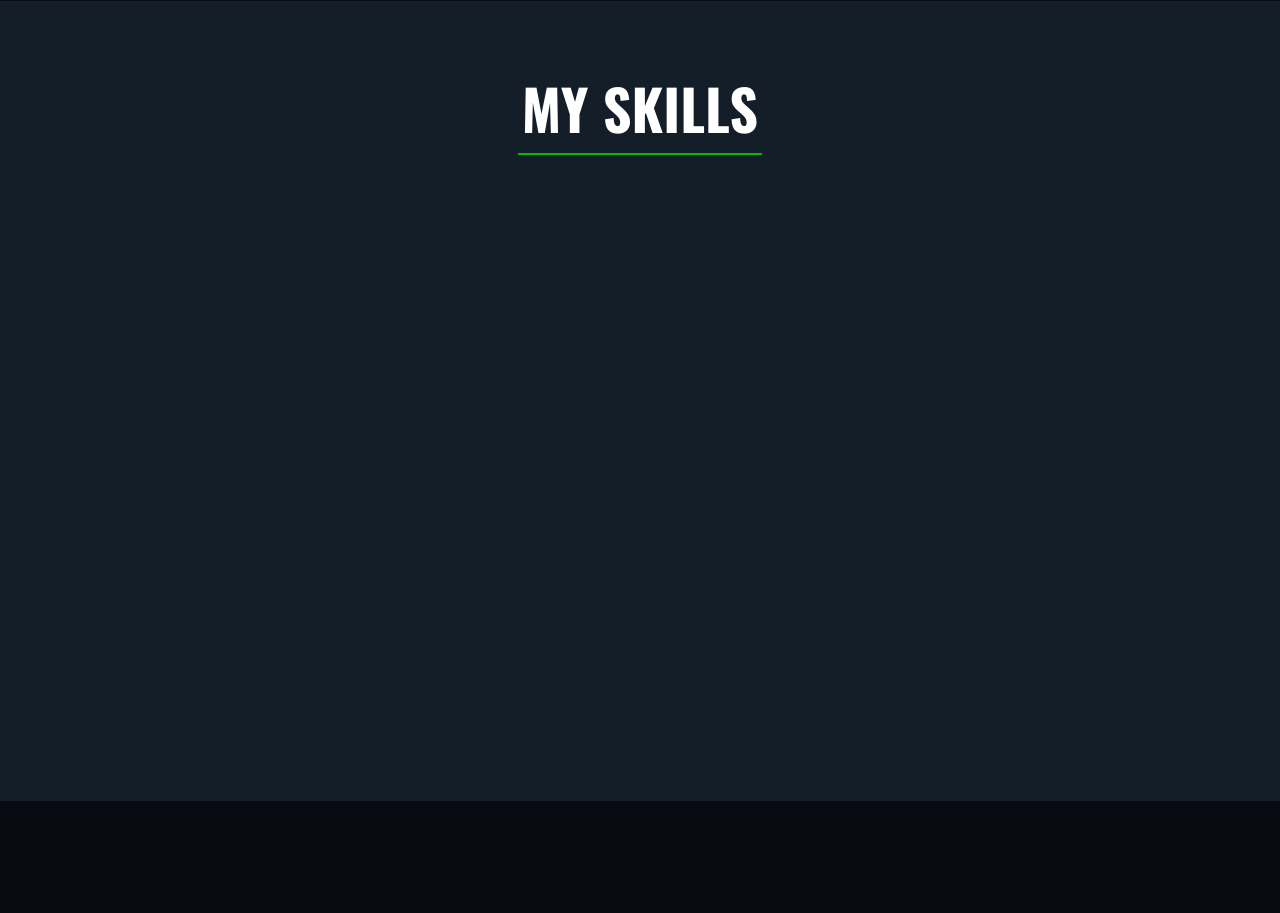
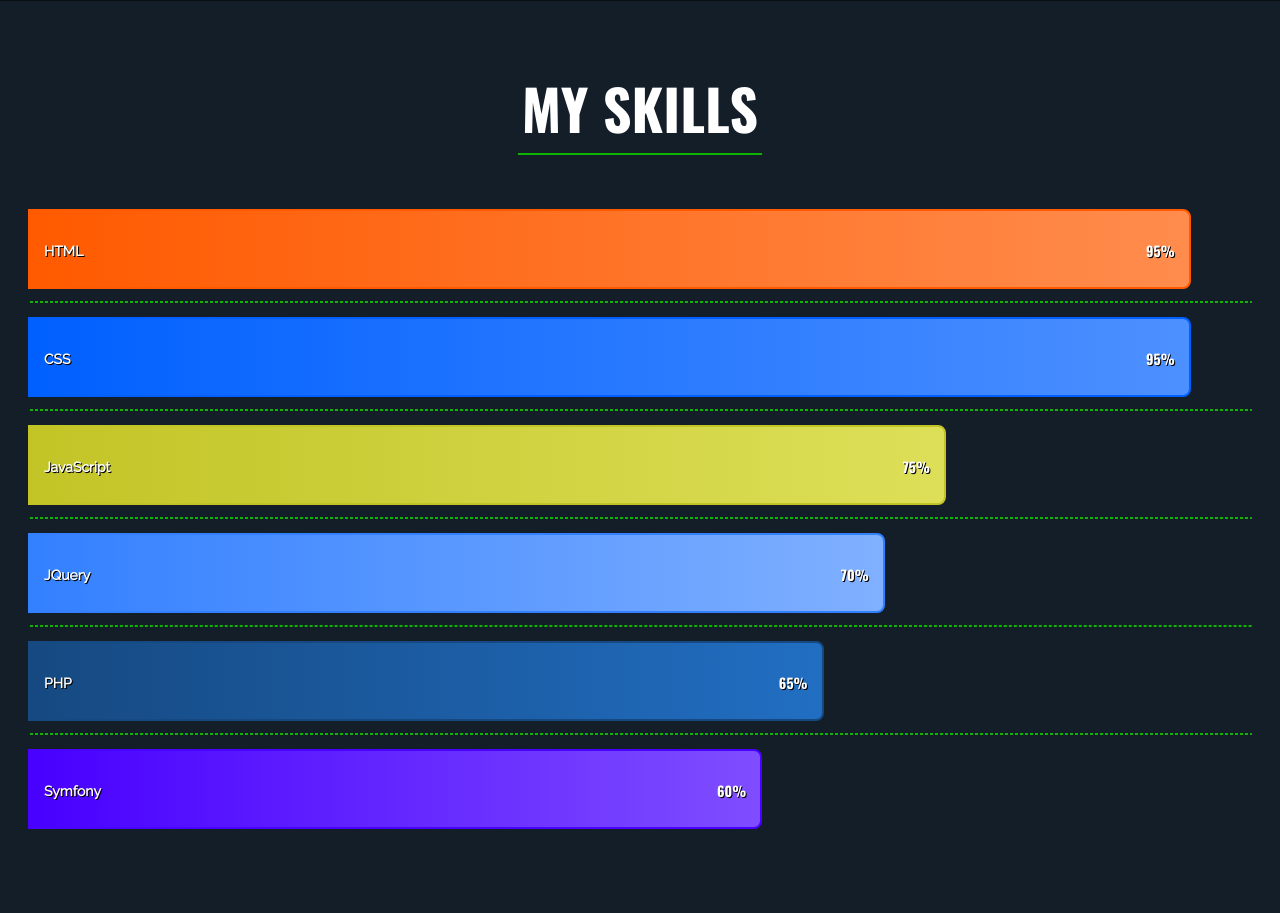
Before and after one commit to vettev/Portfolio, a PHP site: page / in a window 1280 px wide. Shown: the part 1630-2543 px from the top of the page. Before the commit the page ends 2431 px from the top, so only its background shows below. Run offline with PHP 8.4, Linux system fonts and the light colour scheme.

Commit message:
commit 2

```diff
--- a/css/style.css
+++ b/css/style.css
@@ -203,6 +204,55 @@ a, a:hover, a:link, a:visited {
     color: white;
     font-family: "Oswald", sans-serif; }
 
+.skills {
+  overflow: hidden; }
+  .skills .skill {
+    height: 80px;
+    margin-bottom: 2em;
+    position: relative;
+    transform-origin: 0 0;
+    border-radius: 0 8px 8px 0; }
+    .skills .skill span {
+      position: absolute;
+      top: 40%;
+      font-weight: bold;
+      color: white;
+      text-shadow: 1px 1px 0 black; }
+    .skills .skill .title {
+      left: 1em; }
+    .skills .skill .value {
+      right: 1em;
+      font-family: "Oswald", sans-serif; }
+    .skills .skill::after {
+      content: '';
+      position: absolute;
+      top: calc(100% + 1em);
+      left: 0;
+      width: 200%;
+      height: 0;
+      border: 1px dashed #0DB500;
+      transform: scaleX(1); }
+    .skills .skill:last-child::after {
+      border: none; }
+  .skills .html {
+    background: linear-gradient(to right, #FF5A00, #ff8c4d);
+    border: 2px solid #FF5A00; }
+  .skills .css {
+    background: linear-gradient(to right, #0060FF, #4d90ff);
+    border: 2px solid #0060FF; }
+  .skills .js {
+    background: linear-gradient(to right, #C2C426, #dddf58);
+    border: 2px solid #C2C426; }
+  .skills .jquery {
+    background: linear-gradient(to right, #3380ff, #80b0ff);
+    border: 2px solid #3380ff; }
+  .skills .php {
+    background: linear-gradient(to right, #164981, #216ec2);
+    border: 2px solid #164981; }
+  .skills .symfony {
+    background: linear-gradient(to right, #4800FF, #7f4dff);
+    border: 2px solid #4800FF; }
+
 .page-layer {
   min-height: 100vh;
   padding: 4em 2em;
--- a/css/style.scss
+++ b/css/style.scss
@@ -62,6 +62,7 @@ a, a:hover, a:link, a:visited
 	text-transform: uppercase;
 	color: white;
 	position: relative;
+	transition: 0.5s all;
 
 	&::before, &::after
 	{
@@ -293,6 +294,87 @@ a, a:hover, a:link, a:visited
 		font-family: $font-head;
 	}
 }
+.skills
+{
+	overflow: hidden;
+	.skill
+	{
+		height: 80px;
+		margin-bottom: 2em;
+		position: relative;
+		transform-origin: 0 0;
+		border-radius: 0 8px 8px 0;
+
+		span
+		{
+			position: absolute;
+			top: 40%;
+			font-weight: bold;
+			color: white;
+			text-shadow: 1px 1px 0 black;
+		}
+		.title
+		{
+			left: 1em;
+		}
+		.value
+		{
+			right: 1em;
+			font-family: $font-head;
+		}
+		&::after
+		{
+			content: '';
+			position: absolute;
+			top: calc(100% + 1em);
+			left: 0;
+			width: 200%;
+			height: 0;
+			border: 1px dashed $color-skills;
+			transform: scaleX(1);
+		}
+		&:last-child::after
+		{
+			border: none;
+		}
+	}
+	$html-color: #FF5A00;
+	$css-color: #0060FF;
+	$js-color: #C2C426;
+	$jquery-color: lighten($css-color, 10%);
+	$php-color: #164981;
+	$symfony-color: #4800FF;
+	.html
+	{
+		background: linear-gradient(to right, $html-color, lighten($html-color, 15%));
+		border: 2px solid $html-color;
+	}
+	.css
+	{
+		background: linear-gradient(to right, $css-color, lighten($css-color, 15%));
+		border: 2px solid $css-color;
+	}
+	.js
+	{
+		background: linear-gradient(to right, $js-color, lighten($js-color, 15%));
+		border: 2px solid $js-color;
+	}
+	.jquery
+	{
+		background: linear-gradient(to right, $jquery-color, lighten($jquery-color, 15%));
+		border: 2px solid $jquery-color;
+	}
+	.php
+	{
+		background: linear-gradient(to right, $php-color, lighten($php-color, 15%));
+		border: 2px solid $php-color;
+	}
+	.symfony
+	{
+		background: linear-gradient(to right, $symfony-color, lighten($symfony-color, 15%));
+		border: 2px solid $symfony-color;
+	}
+}
 .page-layer
 {
 	min-height: 100vh;
@@ -371,3 +453,61 @@ a, a:hover, a:link, a:visited
     	transform: none;
 	}
 }
+@keyframes scaleInX
+{
+	0%
+	{
+		transform: scaleX(0);
+	}
+	100%
+	{
+		transform: scaleX(1);
+	}
+}
+@keyframes bounceIn
+{
+  from, 20%, 40%, 60%, 80%, to
+  {
+    -webkit-animation-timing-function: cubic-bezier(0.215, 0.610, 0.355, 1.000);
+    animation-timing-function: cubic-bezier(0.215, 0.610, 0.355, 1.000);
+  }
+
+  0%
+  {
+    opacity: 0;
+    -webkit-transform: scale3d(.3, .3, .3);
+    transform: scale3d(.3, .3, .3);
+  }
+
+  20%
+  {
+    -webkit-transform: scale3d(1.1, 1.1, 1.1);
+    transform: scale3d(1.1, 1.1, 1.1);
+  }
+
+  40%
+  {
+    -webkit-transform: scale3d(.9, .9, .9);
+    transform: scale3d(.9, .9, .9);
+  }
+
+  60%
+  {
+    opacity: 1;
+    -webkit-transform: scale3d(1.03, 1.03, 1.03);
+    transform: scale3d(1.03, 1.03, 1.03);
+  }
+
+  80%
+  {
+    -webkit-transform: scale3d(.97, .97, .97);
+    transform: scale3d(.97, .97, .97);
+  }
+
+  to
+  {
+    opacity: 1;
+    -webkit-transform: scale3d(1, 1, 1);
+    transform: scale3d(1, 1, 1);
+  }
+}
--- a/index.html
+++ b/index.html
@@ -77,6 +77,14 @@
 				<h2 class="layer-head">
 					My skills
 				</h2>
+				<div class="skills">
+					<div class="skill html" data-val="95%"><span class="title">HTML</span><span class="value">95%</span></div>
+					<div class="skill css" data-val="95%"><span class="title">CSS</span><span class="value">95%</span></div>
+					<div class="skill js" data-val="75%"><span class="title">JavaScript</span><span class="value">75%</span></div>
+					<div class="skill jquery" data-val="70%"><span class="title">JQuery</span><span class="value">70%</span></div>
+					<div class="skill php" data-val="65%"><span class="title">PHP</span><span class="value">65%</span></div>
+					<div class="skill symfony" data-val="60%"><span class="title">Symfony</span><span class="value">60%</span></div>
+				</div>
 			</div>
 		</div>
 	</div>
--- a/js/main.js
+++ b/js/main.js
@@ -30,6 +30,7 @@ $(document).ready(function()
 		{
 			case 2:
 				color = "#6B00F0";
+
 			break;
 
 			case 3:
@@ -116,5 +117,10 @@ $(document).ready(function()
 		var target = $(targetId).offset().top - $('.main-nav').outerHeight();
 		if(!scrolling)
 			scrollTo(target);
-	})
+	});
+
+	$('.skill').each(function()
+	{
+		$(this).css('width', $(this).data('val'));
+	});
 });
```
Also changed, not shown: other parts of css/style.css (+32 -1 lines), css/style2.scss (deleted, +0 -271 lines), 1 other file.
